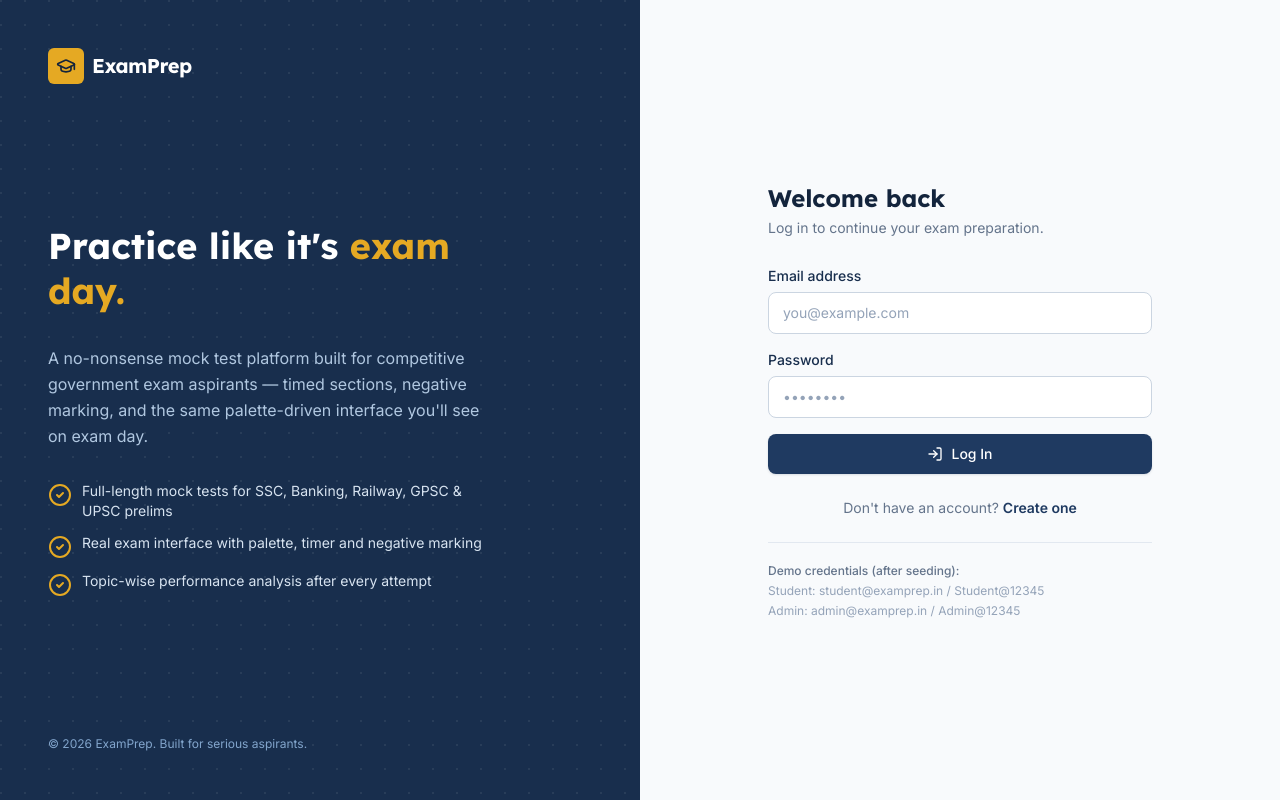
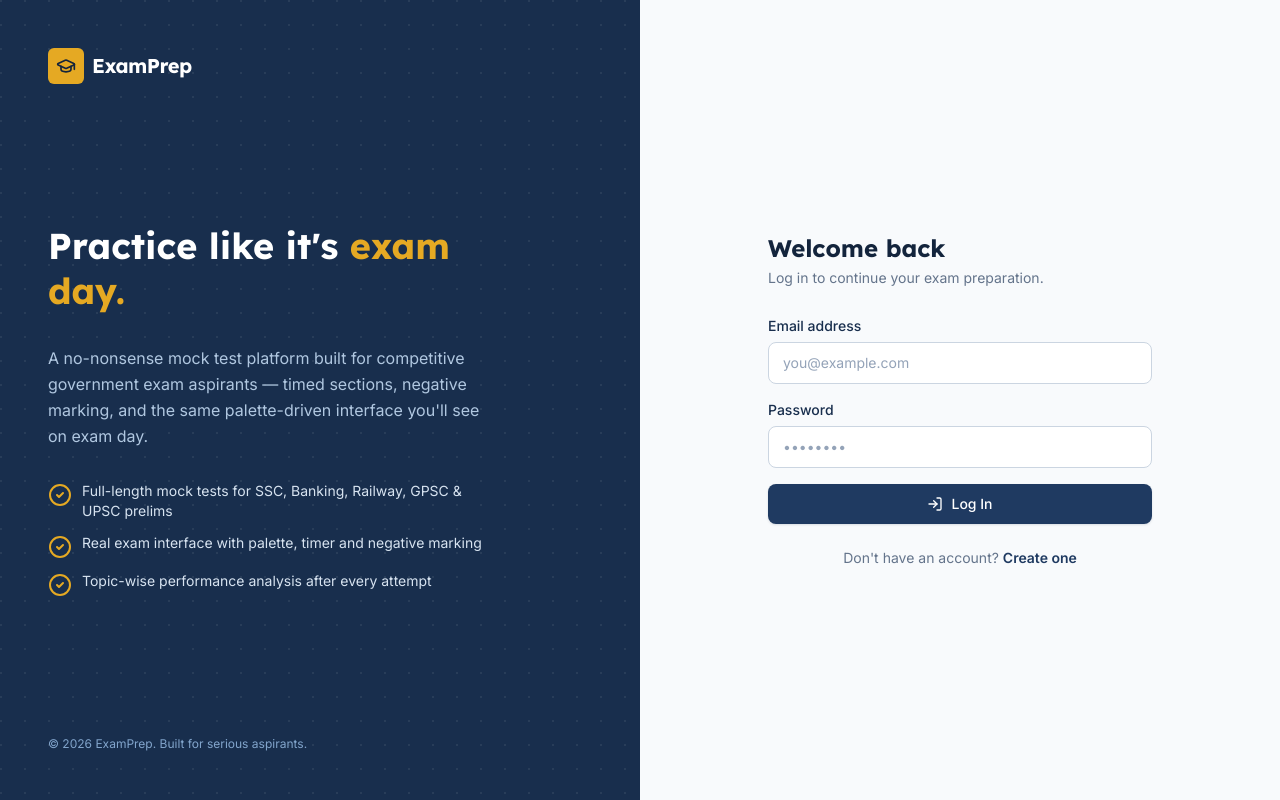
Before and after one commit to Patelromit6952/ExamPrep_Frontend, a React (Vite) app: page /login in a window 1280 px wide. Built offline with nearby package versions, Linux system fonts and the light colour scheme; no server answers.

Commit message:
version change

```diff
--- a/src/pages/LoginPage.jsx
+++ b/src/pages/LoginPage.jsx
@@ -148,11 +148,6 @@ export default function LoginPage() {
         </Link>
       </p>
 
-      <div className="mt-6 pt-5 border-t border-slate-200 text-xs text-slate-400 space-y-1">
-        <p className="font-medium text-slate-500">Demo credentials (after seeding):</p>
-        <p>Student: student@examprep.in / Student@12345</p>
-        <p>Admin: admin@examprep.in / Admin@12345</p>
-      </div>
     </div>
   );
 }
```
